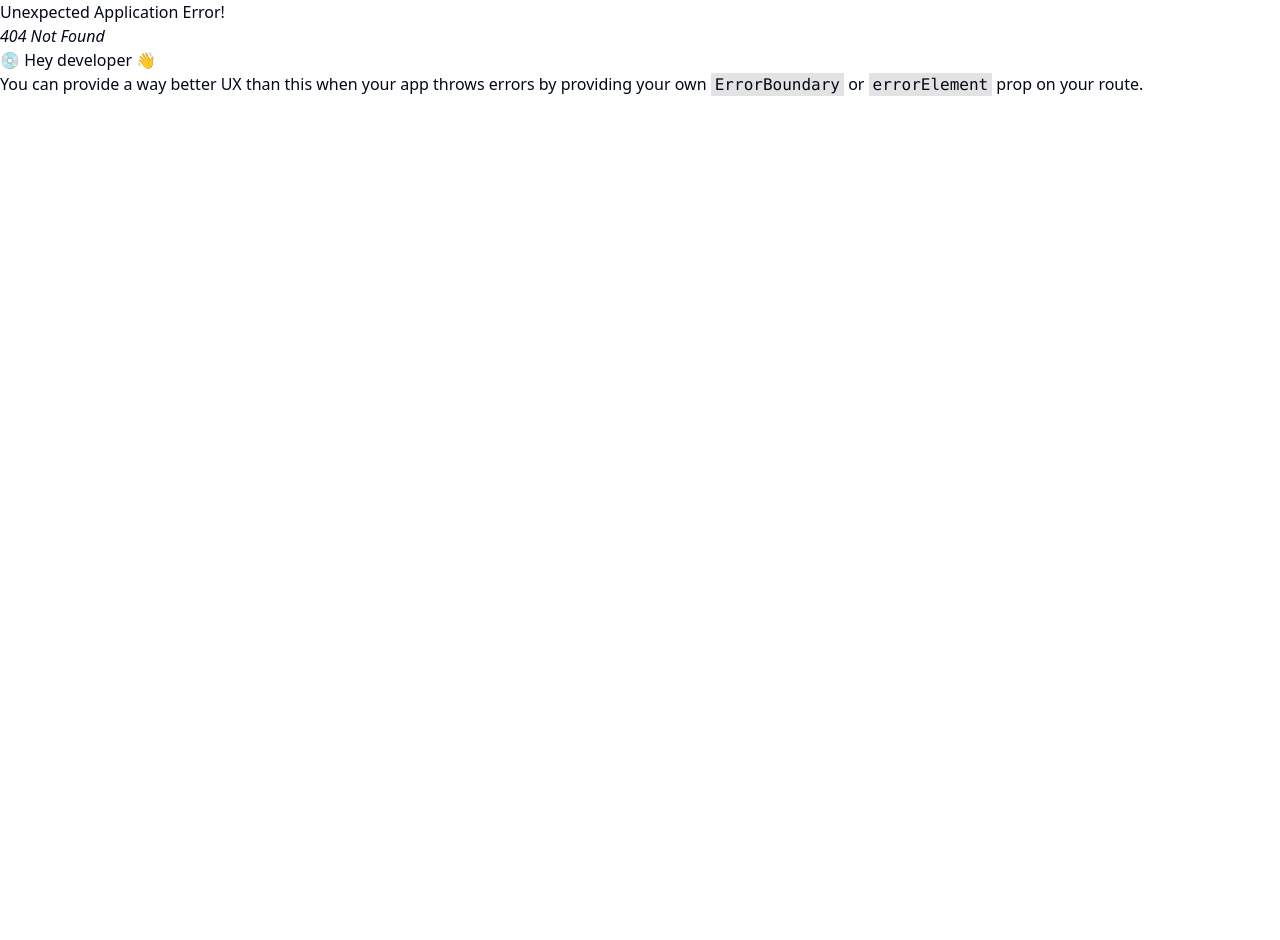
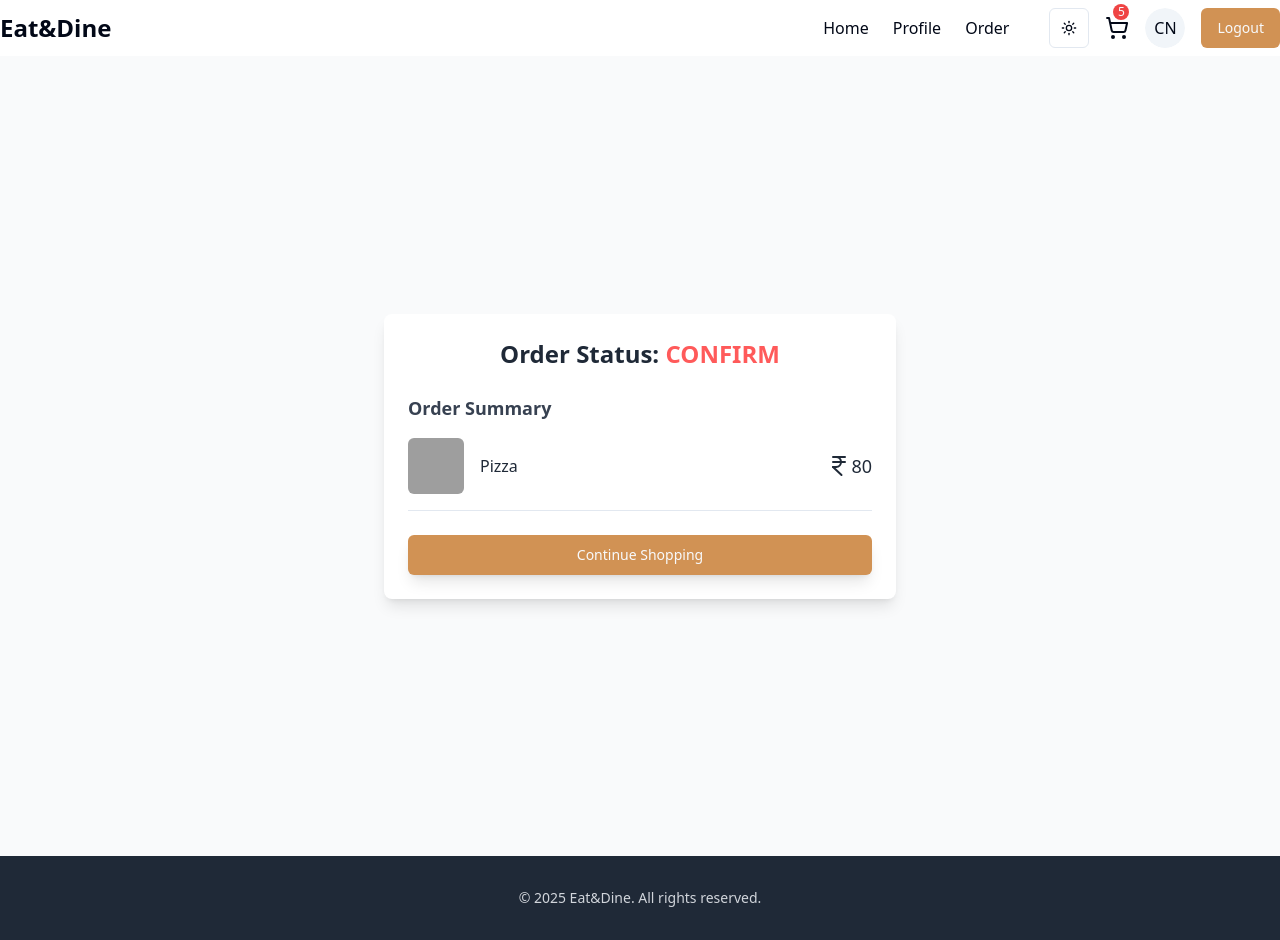
Before and after one commit to S-Trivedii/Resturant-App, a React (Vite) app in the folder client/: page /order/status in a window 1280 px wide. Before the commit this address had no page. Before the commit the page ends 800 px from the top, so only its background shows below. Built offline with nearby package versions, Linux system fonts and the light colour scheme; grey boxes are pictures that could not be loaded.

Commit message:
Added success page

```diff
--- a/client/src/components/Navbar.tsx
+++ b/client/src/components/Navbar.tsx
@@ -52,7 +52,7 @@
           <div className="flex items-center gap-6">
             <Link to="/">Home</Link>
             <Link to="/profile">Profile</Link>
-            <Link to="/order">Order</Link>
+            <Link to="/order/status">Order</Link>
 
             {admin && (
               <Menubar>
--- /dev/null
+++ b/client/src/components/Success.tsx
@@ -0,0 +1,66 @@
+import { Link } from "react-router-dom";
+import { Separator } from "./ui/separator";
+import { Button } from "./ui/button";
+import { IndianRupee } from "lucide-react";
+import Image from "@/assets/hero_pizza.png";
+
+export const Success = () => {
+  const orders = [1];
+
+  if (orders.length === 0)
+    return (
+      <div className="flex items-center justify-center min-h-screen">
+        <h1 className="font-bold text-2xl text-gray-700 dark:text-gray-300">
+          Order not found!
+        </h1>
+      </div>
+    );
+
+  return (
+    <div className="flex items-center justify-center min-h-screen bg-gray-50 dark:bg-gray-900 px-4">
+      <div className="bg-white dark:bg-gray-800 shadow-lg rounded-lg p-6 max-w-lg w-full">
+        <div className="text-center mb-6">
+          <h1 className="text-2xl font-bold text-gray-800 dark:text-gray-200">
+            Order Status:{" "}
+            <span className="text-[#FF5A5A]">{"confirm".toUpperCase()}</span>
+          </h1>
+        </div>
+        <div className="mb-6">
+          <h2 className="text-lg font-semibold text-gray-700 dark:text-gray-300 mb-4">
+            Order Summary
+          </h2>
+          {/* Your Ordered Item Display here  */}
+
+          <div>
+            <div className="mb-4">
+              <div className="flex justify-between items-center">
+                <div className="flex items-center">
+                  <img
+                    src={Image}
+                    alt=""
+                    className="w-14 h-14 rounded-md object-cover"
+                  />
+                  <h3 className="ml-4 text-gray-800 dark:text-gray-200 font-medium">
+                    Pizza
+                  </h3>
+                </div>
+                <div className="text-right">
+                  <div className="text-gray-800 dark:text-gray-200 flex items-center">
+                    <IndianRupee />
+                    <span className="text-lg font-medium">80</span>
+                  </div>
+                </div>
+              </div>
+              <Separator className="my-4" />
+            </div>
+          </div>
+        </div>
+        <Link to="/cart">
+          <Button className="bg-orange hover:bg-hoverOrange w-full py-3 rounded-md shadow-lg">
+            Continue Shopping
+          </Button>
+        </Link>
+      </div>
+    </div>
+  );
+};
```
Also changed, not shown: client/src/App.tsx (+8 -0 lines).
